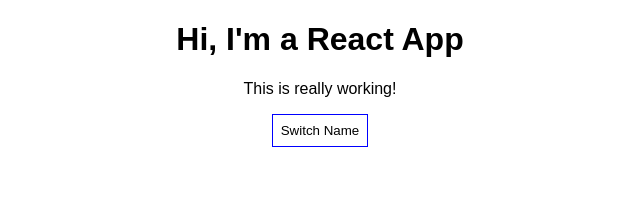
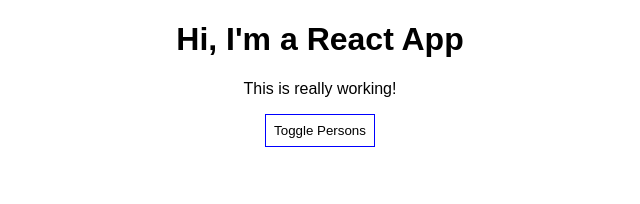
Before and after one commit to tintildev/Learn_React, a React (Create React App) app in the folder react-complete-guide/: page / in a window 1280 px wide. Shown: the top 204 px of the page, without its empty margins (320-960 px from the left). Built offline with nearby package versions, Linux system fonts and the light colour scheme.

Commit message:
Update App.js

```diff
--- a/react-complete-guide/src/App.js
+++ b/react-complete-guide/src/App.js
@@ -60,7 +60,7 @@
         <p>This is really working!</p>
         <button
         style={style}
-        onClick={this.togglePersonsHandler}>Switch Name</button>
+        onClick={this.togglePersonsHandler}>Toggle Persons</button>
 
         {//IF -this.state.showPersons === true ? React.createElement()
         this.state.showPersons ?
```
